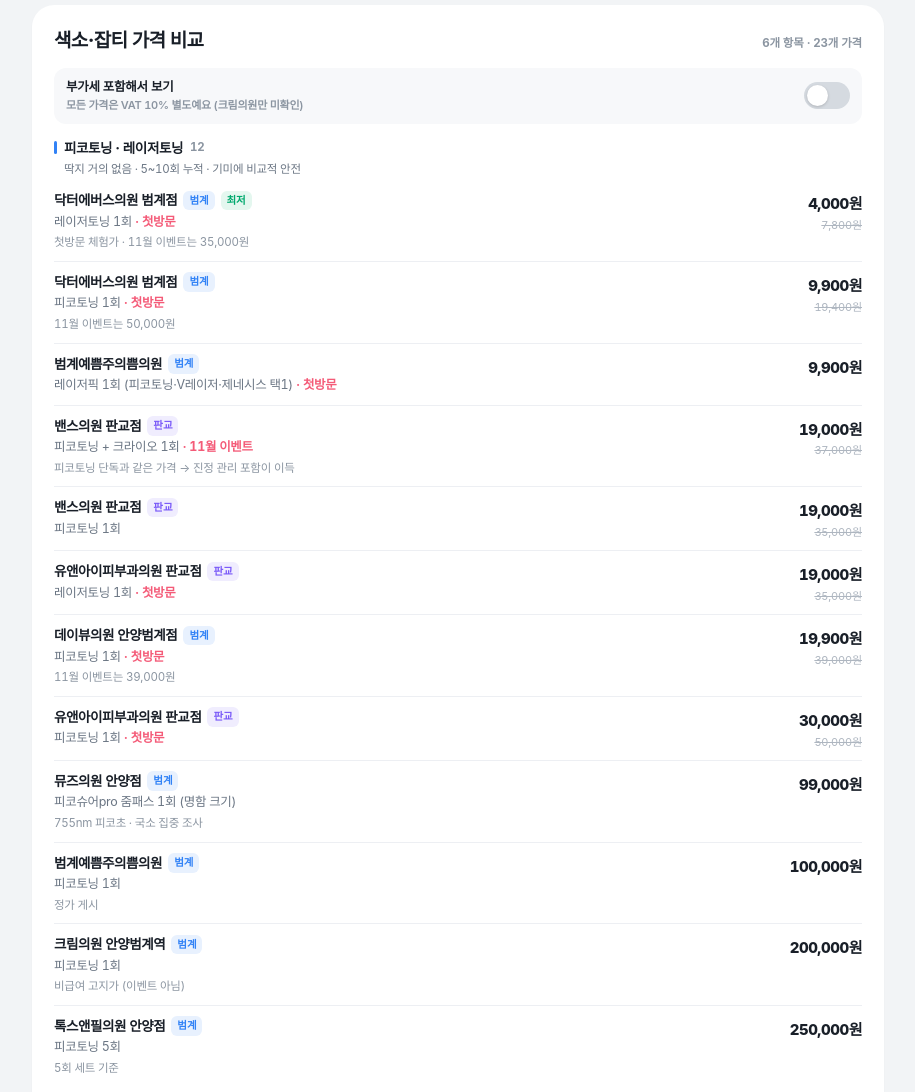
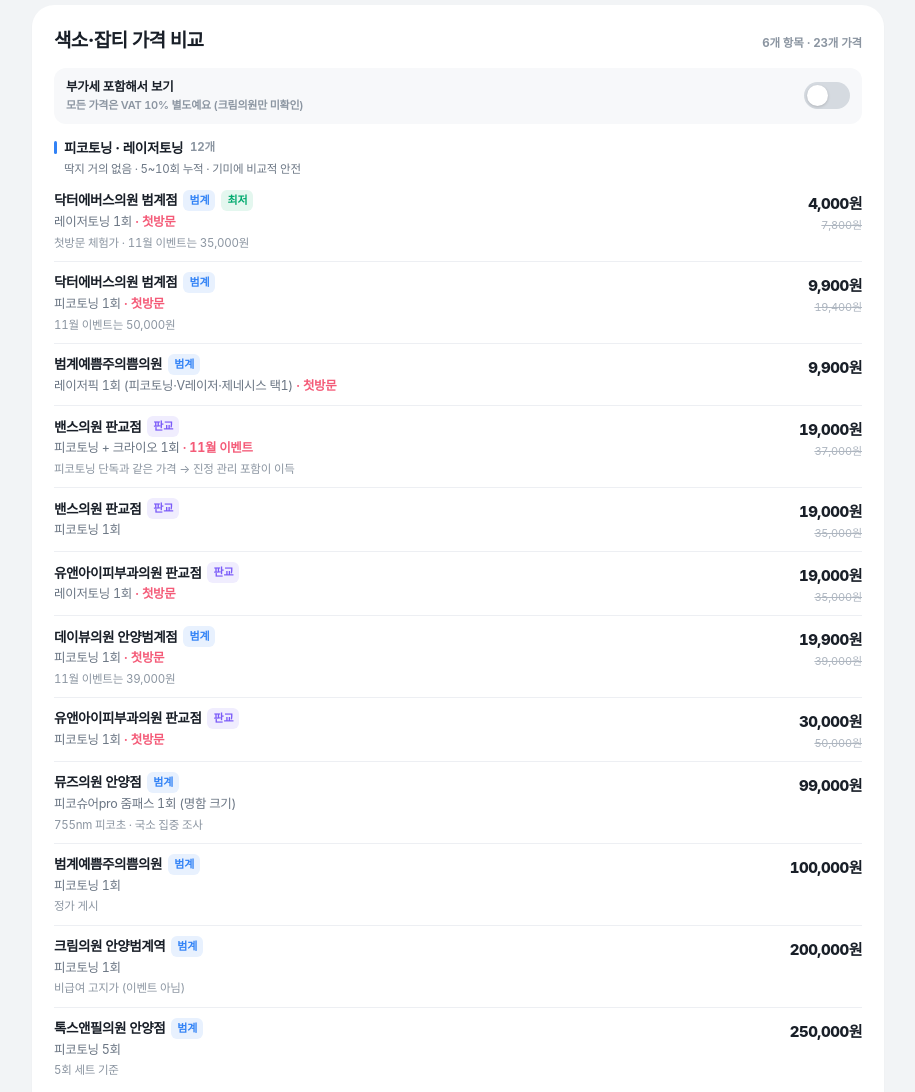
Before and after one commit to youngjukim08-sys/hangaram-5y-trend, a plain HTML site: page derm/index.html in a window 1280 px wide. Shown: the part 1380-2472 px from the top of the page, without its empty margins (182-1097 px from the left). Drawn offline with Linux system fonts and the light colour scheme.

Commit message:
다듬기: 항목 수 표기·조건 문구 정확도 수정

```diff
--- a/derm/index.html
+++ b/derm/index.html
@@ -138,7 +138,7 @@
   .rmain{flex:1;min-width:0}
   .rtitle{display:flex;align-items:center;gap:6px;flex-wrap:wrap}
   .cname{font-size:13.5px;font-weight:800;letter-spacing:-0.03em}
-  .tag{font-size:10.5px;font-weight:800;padding:2px 6px;border-radius:6px;letter-spacing:-0.01em;white-space:nowrap}
+  .tag{font-size:11px;font-weight:800;padding:2px 6px;border-radius:6px;letter-spacing:-0.01em;white-space:nowrap}
   .tag.pangyo{background:var(--violet-soft);color:var(--violet)}
   .tag.beomgye{background:var(--brand-soft);color:var(--brand)}
   .tag.best{background:var(--mint-soft);color:var(--mint)}
@@ -454,7 +454,7 @@
     </div>
     <div class="bullets">
       <div class="bl"><span class="bico">➕</span><div><b>표시가는 대부분 VAT 10% 별도</b><br><span class="s">9,900원이라도 실결제는 10,890원이에요. 위 스위치로 포함 금액을 바로 볼 수 있어요. (크림의원만 VAT 표기 미확인)</span></div></div>
-      <div class="bl"><span class="bico">🎫</span><div><b>첫방문·카톡플친·1일 횟수 제한</b><br><span class="s">데이뷰는 카카오톡 플러스친구 + 첫 내원 고객, 카테고리당 1개·1일 최대 3개까지. 에버스·유앤아이는 항목별 1회 제한이에요.</span></div></div>
+      <div class="bl"><span class="bico">🎫</span><div><b>첫방문·카톡플친·1일 횟수 제한</b><br><span class="s">데이뷰는 카카오톡 플러스친구 + 첫 내원 고객, 카테고리당 1개·1일 최대 3개까지. 에버스는 항목별 1회, 유앤아이는 판교점 내원 고객 대상 11월 이벤트예요.</span></div></div>
       <div class="bl"><span class="bico">📅</span><div><b>이벤트 기간</b><br><span class="s">톡스앤필은 2026-11-30까지, 유앤아이 11월 한정, 쁨 첫방문은 2026-12-31까지. 밴스는 "1회 체험가"라 별도 첫방문 조건 없이 조기 종료될 수 있어요.</span></div></div>
       <div class="bl"><span class="bico">🧪</span><div><b>같은 이름도 범위가 달라요</b><br><span class="s">샷 수(100·300샷), 용량(1cc·2cc), 제품(국산·독일·미국), 마취·애프터케어 포함 여부로 실제 금액이 달라집니다. 표는 같은 조건끼리 묶어 낮은 가격순으로 정렬했어요.</span></div></div>
       <div class="bl"><span class="bico">❓</span><div><b>확인 못 한 것</b><br><span class="s">크림의원 VAT 포함 여부, 뮤즈·샤인엘의 정확한 주소·영업시간, 각 병원의 진단기 보유 여부(밴스·에버스는 홈페이지 미안내)는 방문 전 전화·카톡 확인이 필요해요.</span></div></div>
@@ -844,7 +844,7 @@
         '</div>';
       }
       html += '<div class="grp">' +
-        '<div class="grphead"><span class="bar"></span><h3>' + g.title + '</h3><span class="cnt">' + items.length + '</span></div>' +
+        '<div class="grphead"><span class="bar"></span><h3>' + g.title + '</h3><span class="cnt">' + items.length + '개</span></div>' +
         (g.note ? '<div class="grpnote">' + g.note + '</div>' : '') +
         '<div class="rows">' + rows + '</div>' +
       '</div>';
```
